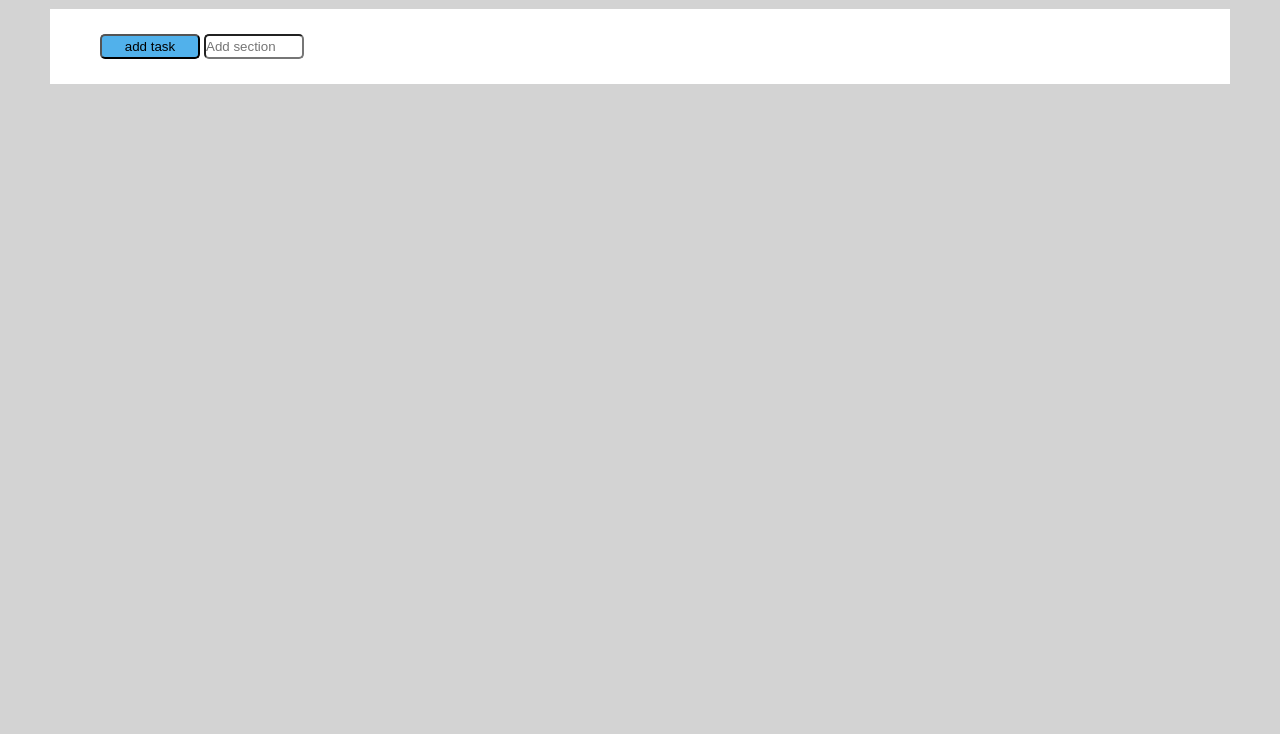
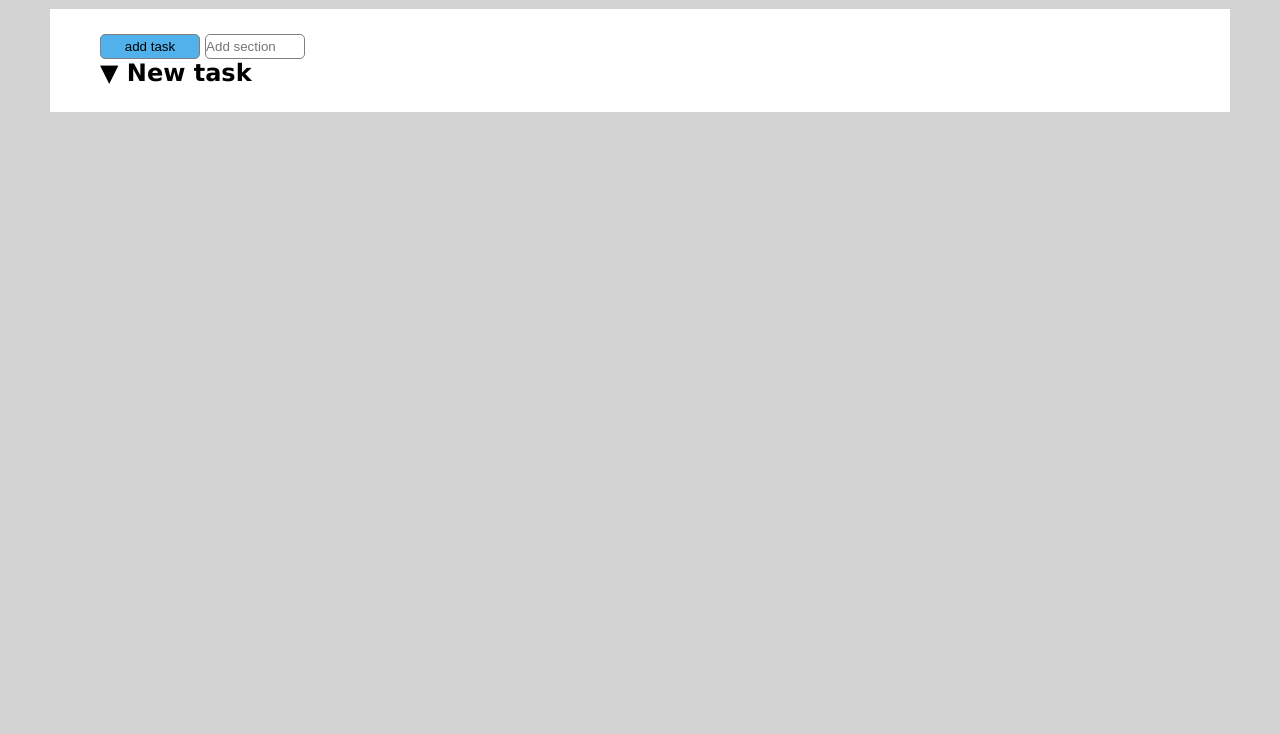
Before and after one commit to EligioBiasi/html-css-toboolist, a plain HTML site: page index.html in a window 1280 px wide. Shown: the part 66-800 px from the top of the page. Drawn offline with Linux system fonts and the light colour scheme.

Commit message:
fixed input boarder

```diff
--- a/index.html
+++ b/index.html
@@ -21,6 +21,9 @@
             <input type="text" placeholder="Add section" class="task-button" >
         </section>
 
+        <section>
+            <h2>&#9660; New task</h2>
+        </section>
 
     </main>
 
--- a/style.css
+++ b/style.css
@@ -6,6 +6,7 @@
 
 body{
     background-color: lightgrey;
+    font-family: Verdana, Geneva, Tahoma, sans-serif;
 }
 
 header{
@@ -20,7 +21,6 @@ header{
 
 h1{
     color: #001632;
-    font-family: Verdana, Geneva, Tahoma, sans-serif;
     display: inline;
     font-size: 25px;
 }
@@ -36,7 +36,7 @@ main{
     width: 100px;
     border-radius: 5px;
     display: inline-block;
-
+    border: 1px solid grey;
 }
 
 .blue{
```
